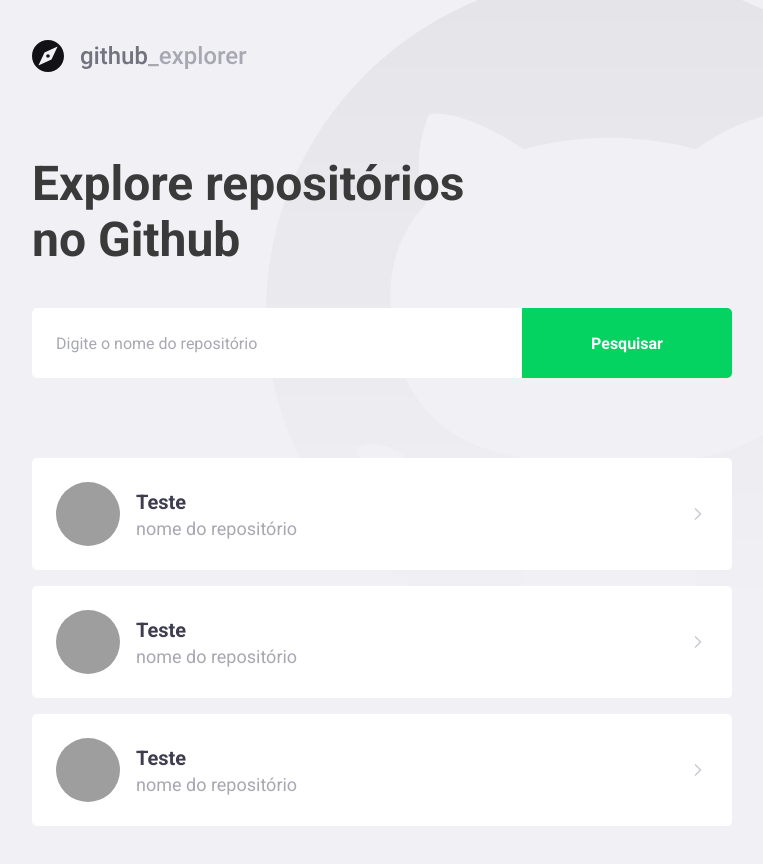
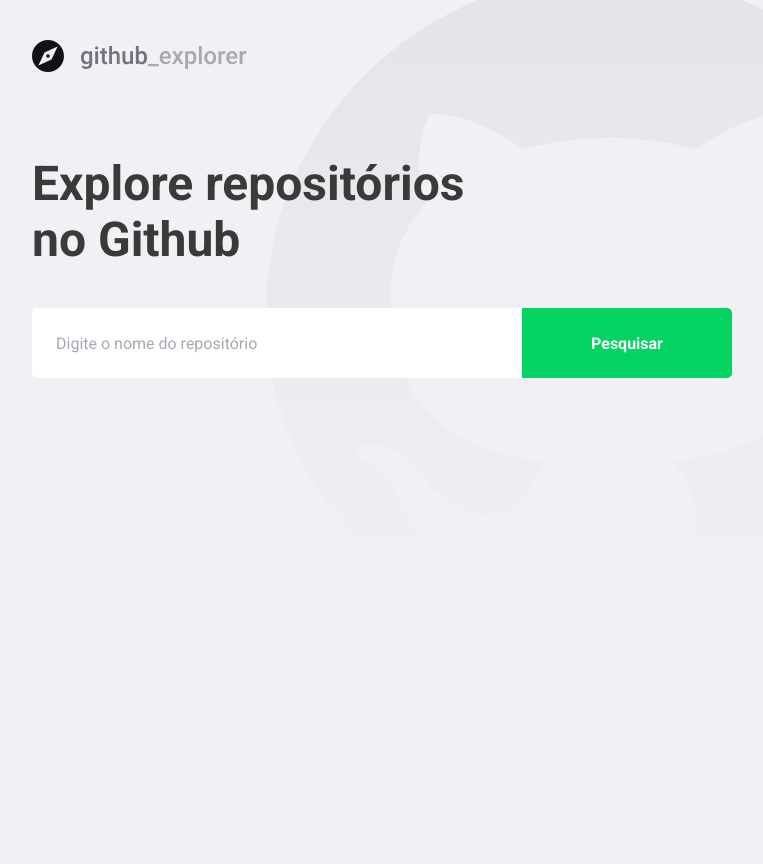
Before and after one commit to 2dreet/github-explorer, a React (Create React App) app: page / in a window 1280 px wide. Shown: the whole page, without its empty margins (148-911 px from the left). After the commit the page ends 800 px from the top, so only its background shows below. Built offline with nearby package versions, Linux system fonts and the light colour scheme; grey boxes are pictures that could not be loaded.

Commit message:
Github api get repositories

```diff
--- a/package.json
+++ b/package.json
@@ -10,6 +10,7 @@
     "@types/node": "^12.0.0",
     "@types/react": "^17.0.0",
     "@types/react-dom": "^17.0.0",
+    "axios": "^0.21.1",
     "polished": "^4.1.3",
     "react": "^17.0.2",
     "react-dom": "^17.0.2",
--- a/src/pages/Dashboard/index.tsx
+++ b/src/pages/Dashboard/index.tsx
@@ -1,59 +1,72 @@
-import React from 'react';
+import React, { useState, FormEvent } from 'react';
 import { FiChevronRight } from 'react-icons/fi';
 import { Title, Form, Repositorys } from './style';
 import logoImg from '../../assets/logo.svg';
+import Api from '../../services/Api';
+
+interface Repository {
+  full_name: string;
+  description: string;
+  owner: {
+    login: string;
+    avatar_url: string;
+  };
+}
 
 // React.FC funcion component
 const Dashboard: React.FC = () => {
+  // define a tipagem da lista de repositories
+  const [repositories, setRepositories] = useState<Repository[]>([]);
+
+  const [newRepository, setNewRepository] = useState('');
+
+  // event: FormEvent<HTMLFormElement> evento do form html
+  // preventDefault para a propagacao do form
+  async function handleAddRespository(
+    event: FormEvent<HTMLFormElement>,
+  ): Promise<void> {
+    event.preventDefault();
+
+    // Api.get<Repository> -> aqui define a tipagem do response
+    const response = await Api.get<Repository>(`repos/${newRepository}`);
+
+    // aqui utilizando o conceito de imutabilidade adicionando os novos repositorios
+    setRepositories([...repositories, response.data]);
+    setNewRepository('');
+  }
+
   return (
     <>
       <img src={logoImg} alt="Github Explorer" />
       <Title> Explore repositórios no Github </Title>
 
-      <Form action="">
-        <input placeholder="Digite o nome do repositório" />
+      <Form onSubmit={handleAddRespository}>
+        <input
+          value={newRepository}
+          onChange={(e) => setNewRepository(e.target.value)}
+          placeholder="Digite o nome do repositório"
+        />
         <button type="submit"> Pesquisar </button>
       </Form>
 
       <Repositorys>
         {/* Sempre que for um componente clicavel deve usar <a> ou <button> */}
-        <a href="teste">
+        {repositories.map((repository) => (
+          // sempre que for repetir um mesmo componente precisa colocar a key
+          <a key={repository.full_name} href="teste">
             <img
-            src="https://avatars.githubusercontent.com/u/13600715?v=4"
-            alt="José Augusto"
+              src={repository.owner.avatar_url}
+              alt={repository.owner.login}
             />
             <div>
-            <strong> Teste </strong>
-            <p> nome do repositório</p>
+              <strong> {repository.full_name} </strong>
+              <p> {repository.description}</p>
             </div>
 
             {/* icone de seta */}
             <FiChevronRight size={20} />
           </a>
-        <a href="teste">
-          <img
-            src="https://avatars.githubusercontent.com/u/13600715?v=4"
-            alt="José Augusto"
-          />
-          <div>
-            <strong> Teste </strong>
-            <p> nome do repositório</p>
-          </div>
-
-          <FiChevronRight size={20} />
-        </a>
-        <a href="teste">
-          <img
-            src="https://avatars.githubusercontent.com/u/13600715?v=4"
-            alt="José Augusto"
-          />
-          <div>
-            <strong> Teste </strong>
-            <p> nome do repositório</p>
-          </div>
-
-          <FiChevronRight size={20} />
-        </a>
+        ))}
       </Repositorys>
     </>
   );
--- a/src/pages/Dashboard/style.ts
+++ b/src/pages/Dashboard/style.ts
@@ -90,7 +90,9 @@
     }
 
     div {
-      margin-left: 16px;
+      // se ajusta com o espaço que ela tem disponivel
+      flex: 1;
+      margin: 0px 16px;
 
       strong {
         font-size: 20px;
--- /dev/null
+++ b/src/services/Api.ts
@@ -0,0 +1,7 @@
+import axios from 'axios';
+
+const Api = axios.create({
+  baseURL: 'https://api.github.com',
+});
+
+export default Api;
```
Also changed, not shown: 1 other file (tests, documents, lock files or other folders). Lines whose indentation alone changed are shown as unchanged.
